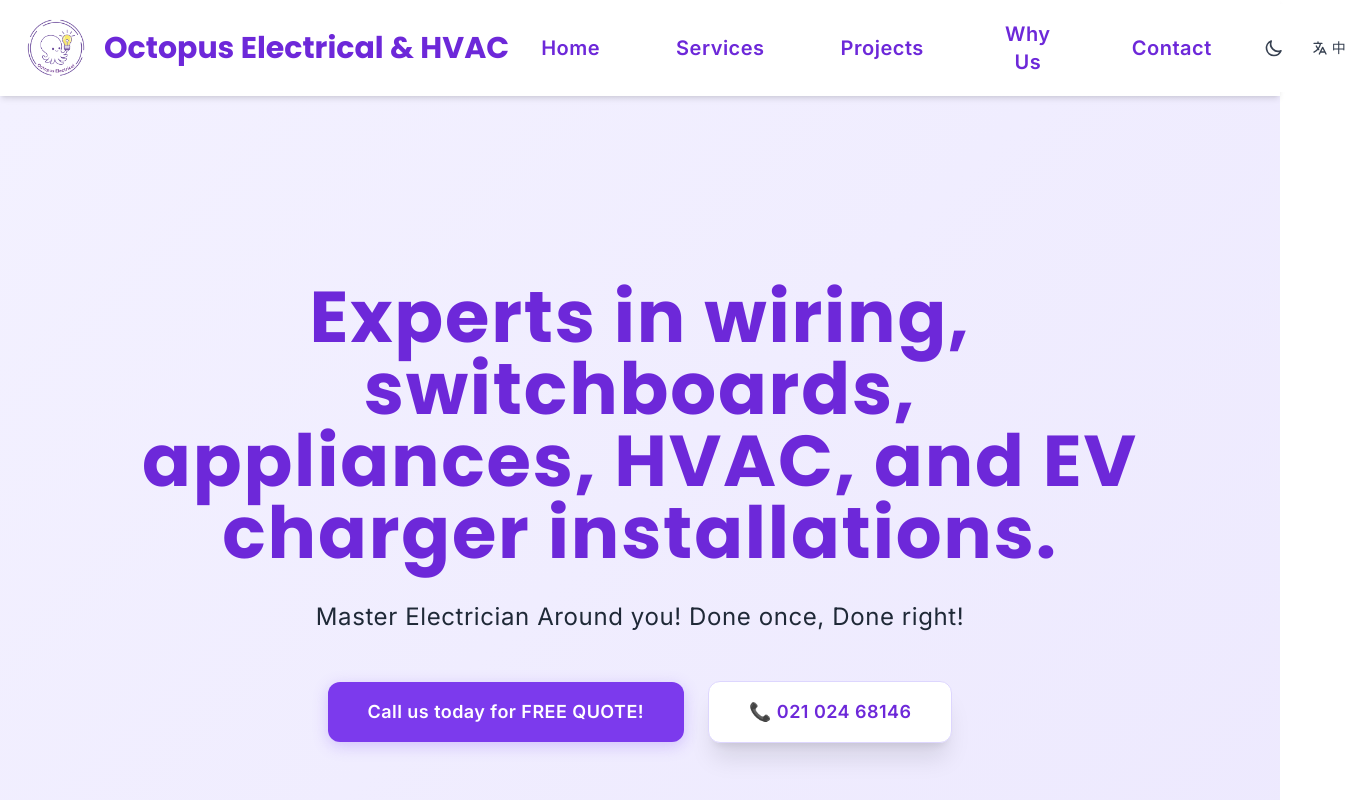
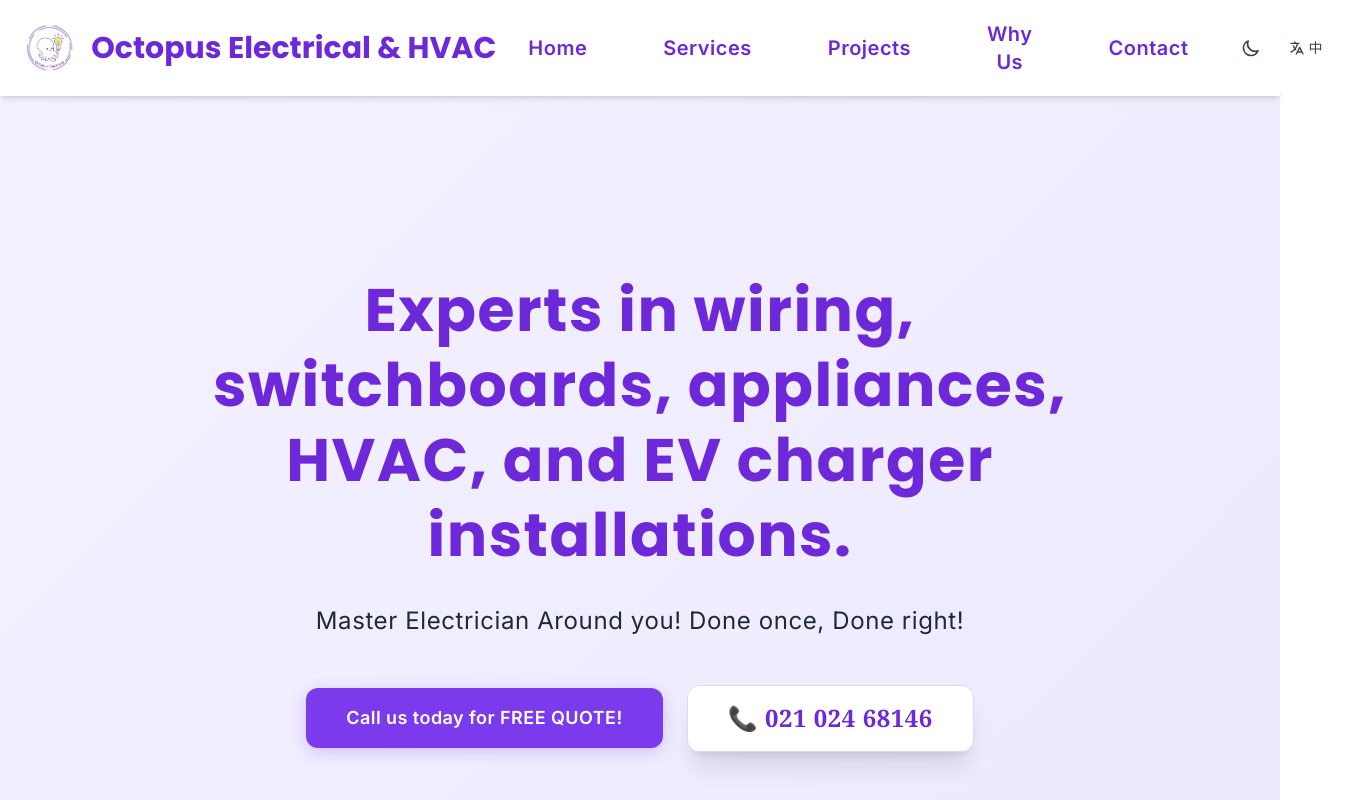
Before and after one commit to Lingyuzhao123/Octopus-Electrical, a React (Vite) app: page / in a window 1280 px wide. Shown: the top 800 px of the page, 1354 px wide, since content can reach past the window. Built offline with nearby package versions, Linux system fonts and the light colour scheme.

Commit message:
adjust style

```diff
--- a/src/components/Header.jsx
+++ b/src/components/Header.jsx
@@ -16,22 +16,23 @@
                     <img
                         src={config.site.logo}
                         alt={config.site.title[locale]}
-                        className="h-16 w-16 object-contain rounded-md"
+                        className="h-12 w-12 md:h-16 md:w-16 object-contain rounded-md"
                         style={{
-                            height: '64px',
-                            width: '64px',
+                            height: 'clamp(48px, 4vw, 64px)',
+                            width: 'clamp(48px, 4vw, 64px)',
                             maxHeight: '64px',
                             maxWidth: '64px'
                         }}
                     />
-                    <span className="ml-4 font-heading font-bold text-3xl text-brand-700 dark:text-white">
-                        {config.site.title[locale]}
+                    <span className="ml-2 md:ml-4 font-heading font-bold text-xl md:text-3xl text-brand-700 dark:text-white">
+                        <span className="hidden sm:inline">{config.site.title[locale]}</span>
+                        <span className="sm:hidden">{config.site.title[locale].split(' ')[0]}</span>
                     </span>
                 </button>
 
                 {/* 汉堡按钮 - 窄屏 */}
                 <button
-                    className="md:hidden p-2 rounded focus:outline-none focus:ring"
+                    className="lg:hidden p-2 rounded-lg focus:outline-none focus:ring-2 focus:ring-brand-500 bg-gray-100 dark:bg-gray-700 hover:bg-gray-200 dark:hover:bg-gray-600 transition-colors"
                     onClick={() => setOpen((o) => !o)}
                     aria-label="Toggle menu"
                 >
@@ -53,11 +54,11 @@
 
                 {/* 菜单项 */}
                 <nav
-                    className={`absolute top-full left-0 w-full bg-white dark:bg-gray-800 shadow-lg md:static md:w-auto md:shadow-none transition-all duration-300 ease-in-out ${
-                        open ? "translate-y-0 opacity-100" : "-translate-y-full opacity-0 md:translate-y-0 md:opacity-100"
+                    className={`absolute top-full left-0 w-full bg-white dark:bg-gray-800 shadow-lg border-t border-gray-200 dark:border-gray-700 lg:static lg:w-auto lg:shadow-none lg:border-0 transition-all duration-300 ease-in-out z-40 ${
+                        open ? "translate-y-0 opacity-100" : "-translate-y-full opacity-0 lg:translate-y-0 lg:opacity-100"
                     }`}
                 >
-                    <ul className="flex flex-col md:flex-row md:items-center md:space-x-3 p-4 md:p-0">
+                    <ul className="flex flex-col lg:flex-row lg:items-center lg:space-x-3 p-4 lg:p-0">
                         {["home", "services", "projects", "why-choose-us", "contact"].map((sec) => {
                             return (
                                 <li key={sec}>
@@ -66,8 +67,8 @@
                                             onNavClick(sec);
                                             setOpen(false);
                                         }}
-                                        className="font-sans block py-4 px-8 text-xl font-semibold tracking-wide w-full text-left md:text-center transition-all duration-300 rounded-lg relative overflow-hidden text-brand-700 dark:text-white hover:text-brand-600 dark:hover:text-brand-300 hover:bg-brand-50 dark:hover:bg-gray-700"
-                                        style={{ minWidth: '120px' }}
+                                        className="font-sans block py-3 px-4 lg:py-4 lg:px-8 text-lg lg:text-xl font-semibold tracking-wide w-full text-left lg:text-center transition-all duration-300 rounded-lg relative overflow-hidden text-brand-700 dark:text-white hover:text-brand-600 dark:hover:text-brand-300 hover:bg-brand-50 dark:hover:bg-gray-700 border-b border-gray-100 dark:border-gray-600 lg:border-0"
+                                        style={{ minWidth: 'auto', 'lg:minWidth': '120px' }}
                                     >
                                         {config.navigation[sec][locale]}
                                     </button>
@@ -75,7 +76,7 @@
                             );
                         })}
                         {/* 主题切换 */}
-                        <li className="mt-2 md:mt-0">
+                        <li className="mt-2 lg:mt-0 flex justify-center lg:block">
                             <button
                                 onClick={toggleTheme}
                                 className="p-2 hover:bg-gray-100 dark:hover:bg-gray-700 rounded-lg transition-colors text-gray-700 dark:text-gray-300 hover:text-brand-600 dark:hover:text-brand-400"
@@ -93,7 +94,7 @@
                             </button>
                         </li>
                         {/* 语言切换 */}
-                        <li className="mt-2 md:mt-0">
+                        <li className="mt-2 lg:mt-0 flex justify-center lg:block">
                             <button
                                 onClick={() => setLocale(locale === 'en' ? 'zh' : 'en')}
                                 className="p-2 hover:bg-gray-100 dark:hover:bg-gray-700 rounded-lg transition-colors text-gray-700 dark:text-gray-300 hover:text-brand-600 dark:hover:text-brand-400 flex items-center"
--- a/src/index.css
+++ b/src/index.css
@@ -1,6 +1,16 @@
 @tailwind base;
 @tailwind components;
 @tailwind utilities;
+
+/* 格鲁吉亚字体用于数字和电话号码 */
+.font-georgia {
+  font-family: Georgia, 'Times New Roman', Times, serif;
+}
+
+.font-georgia-mono {
+  font-family: 'Courier New', Georgia, monospace;
+  font-variant-numeric: tabular-nums;
+}
 
 /* 滚动条样式优化 */
 body::-webkit-scrollbar {
--- a/src/pages/Home.jsx
+++ b/src/pages/Home.jsx
@@ -10,12 +10,12 @@
             <div className="container mx-auto px-4 py-20">
                 <div className="text-center max-w-5xl mx-auto">
                     {/* 主标题 */}
-                    <h1 className="font-heading text-5xl md:text-7xl font-bold text-brand-700 dark:text-gray-100 mb-8 leading-tight tracking-wide animate-fade-in">
+                    <h1 className="font-heading text-5xl md:text-6xl font-bold text-brand-700 dark:text-gray-100 mb-8 leading-tight md:leading-tight tracking-wide animate-fade-in">
                         {data.heading[locale]}
                     </h1>
 
                     {/* 副标题 */}
-                    <p className="font-sans text-xl md:text-2xl text-text-primary dark:text-gray-300 mb-12 leading-relaxed max-w-3xl mx-auto tracking-wide animate-fade-in-delay-1">
+                    <p className="font-sans text-xl md:text-2xl text-text-primary dark:text-gray-300 mb-12 leading-snug max-w-3xl mx-auto tracking-wide animate-fade-in-delay-1">
                         {data.subheading[locale]}
                     </p>
 
@@ -29,9 +29,9 @@
                         </button>
                         <a
                             href="tel:021024681460"
-                            className="font-sans bg-white dark:bg-gray-700 hover:bg-brand-50 dark:hover:bg-gray-600 text-brand-700 dark:text-white font-semibold py-4 px-10 rounded-xl transition-all duration-300 text-lg shadow-xl hover:shadow-2xl border border-brand-200 dark:border-gray-600 transform hover:-translate-y-1 tracking-wide"
+                            className="font-sans bg-white dark:bg-gray-700 hover:bg-brand-50 dark:hover:bg-gray-600 text-brand-700 dark:text-white font-semibold py-4 px-10 rounded-xl transition-all duration-300 text-2xl shadow-xl hover:shadow-2xl border border-brand-200 dark:border-gray-600 transform hover:-translate-y-1 tracking-wide"
                         >
-                            📞 021 024 68146
+                            📞 <span className="font-georgia">021 024 68146</span>
                         </a>
                     </div>
                 </div>
--- a/src/pages/WhyChooseUs.jsx
+++ b/src/pages/WhyChooseUs.jsx
@@ -26,7 +26,7 @@
                     <div className="mb-16 flex justify-center animate-fade-in-delay-2">
                         <div className="bg-white dark:bg-gray-700 rounded-2xl p-8 shadow-2xl max-w-sm mx-auto transform hover:scale-105 transition-transform duration-300 animate-pulse-slow">
                             <img
-                                src="./assets/quality-assured-badge.png"
+                                src="/assets/quality-assured-badge.jpg"
                                 alt="Quality Assured Master Electrician"
                                 className="h-32 w-auto mx-auto mb-4 animate-sparkle"
                                 onError={(e) => {
```
Also changed, not shown: src/pages/Contact.jsx (+16 -16 lines), public/assets/quality-assured-badge.jpg (renamed from public/assets/quality-assured-badge.png.jpg), 1 other file (tests, documents, lock files or other folders).
